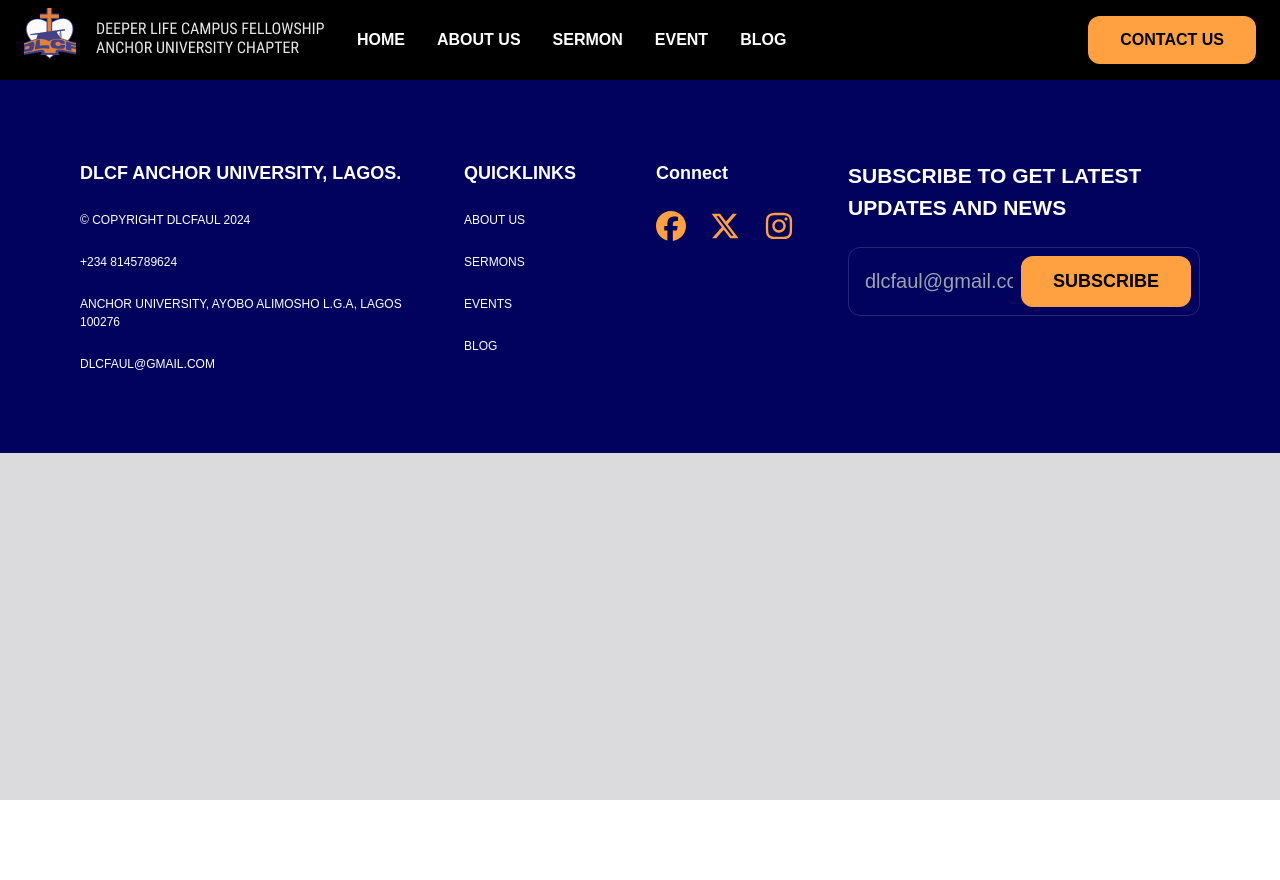
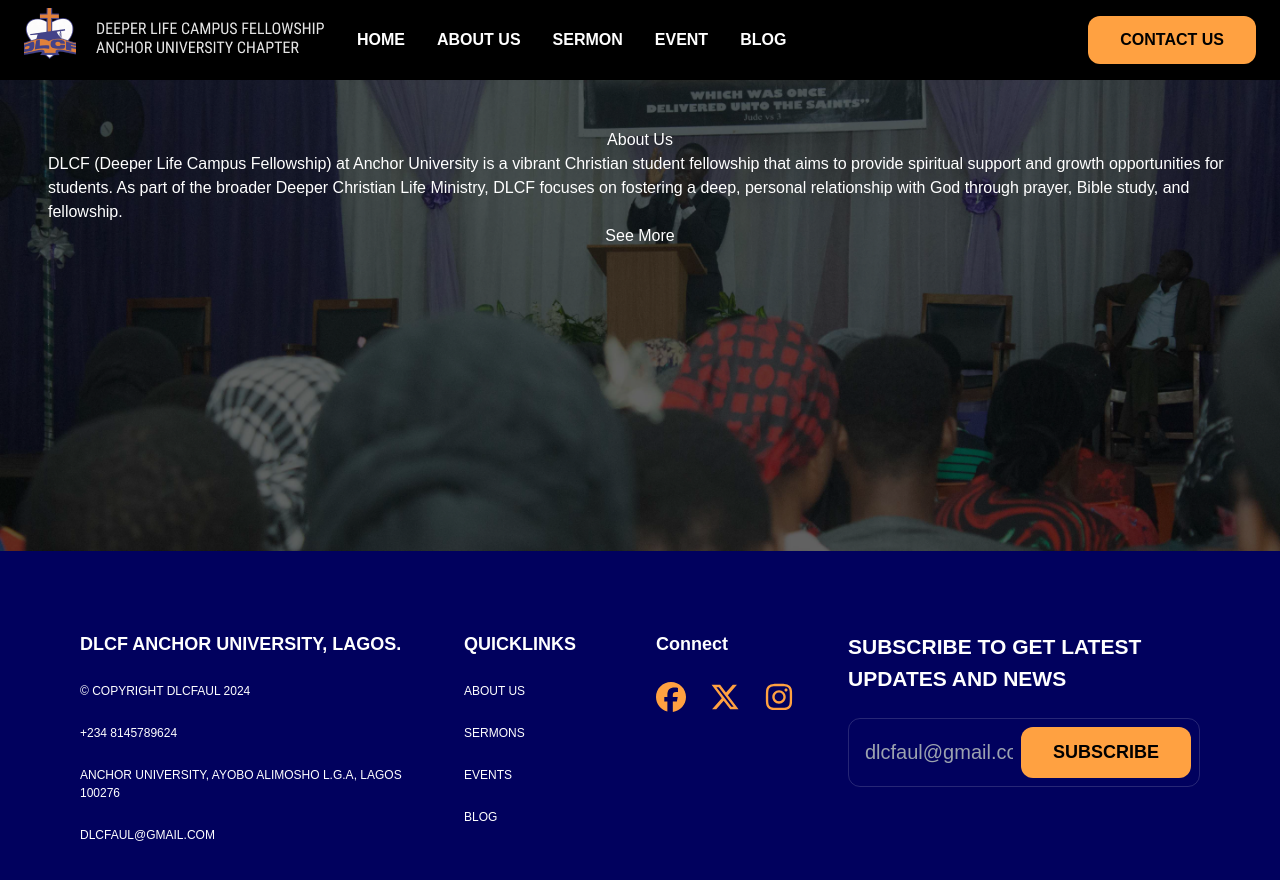
Before and after one commit to PeaceOloruntoba/sturdy-giggle, a React (Vite) app: page /about in a window 1280 px wide. Shown: the top 880 px of the page. Before the commit the page ends 800 px from the top, so only its background shows below. Built offline with nearby package versions, Linux system fonts and the light colour scheme.

Commit message:
Update About.jsx

```diff
--- a/src/pages/about/About.jsx
+++ b/src/pages/about/About.jsx
@@ -1,9 +1,26 @@
-import React from 'react'
+import React from "react";
+import { aboutPage } from "../../assets";
 
 export default function About() {
   return (
-    <div>
-
+    <div className="w-full flex flex-col">
+      <div className="w-full relative">
+        <img src={aboutPage} alt="" />
+        <div className="absolute inset-0">
+          <div className="flex flex-col w-full h-full items-center text-white p-12">
+            <span>About Us</span>
+            <span>
+              DLCF (Deeper Life Campus Fellowship) at Anchor University is a
+              vibrant Christian student fellowship that aims to provide
+              spiritual support and growth opportunities for students. As part
+              of the broader Deeper Christian Life Ministry, DLCF focuses on
+              fostering a deep, personal relationship with God through prayer,
+              Bible study, and fellowship.
+            </span>
+            <button>See More</button>
+          </div>
+        </div>
+      </div>
     </div>
-  )
+  );
 }
```
